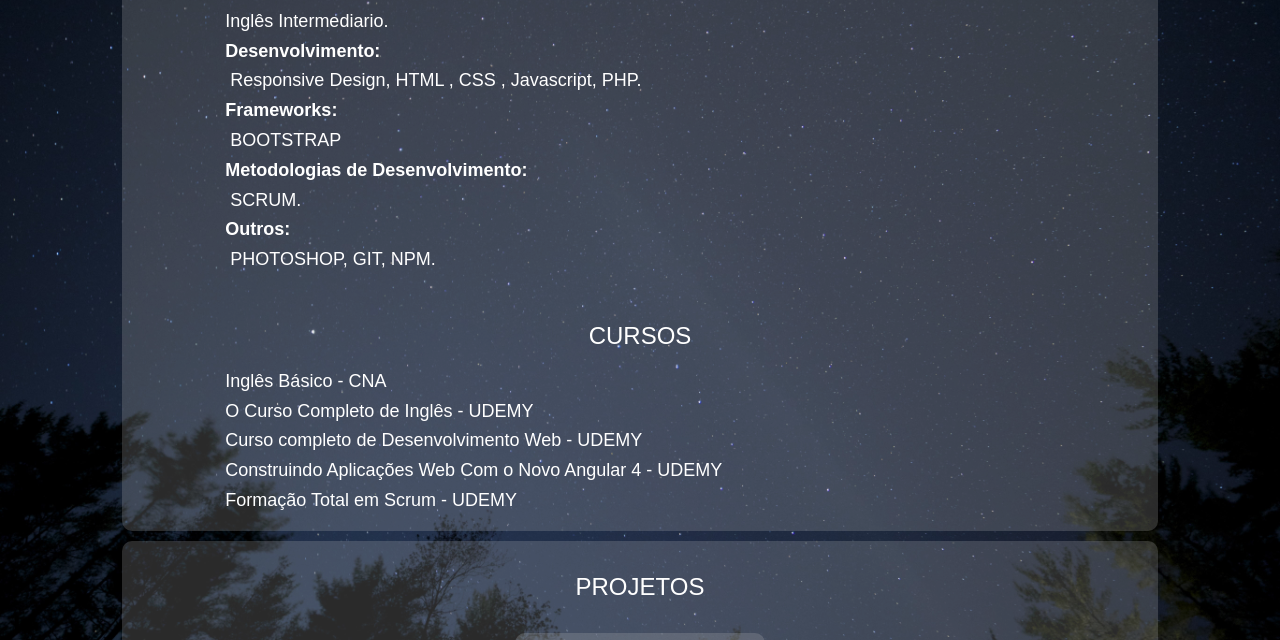
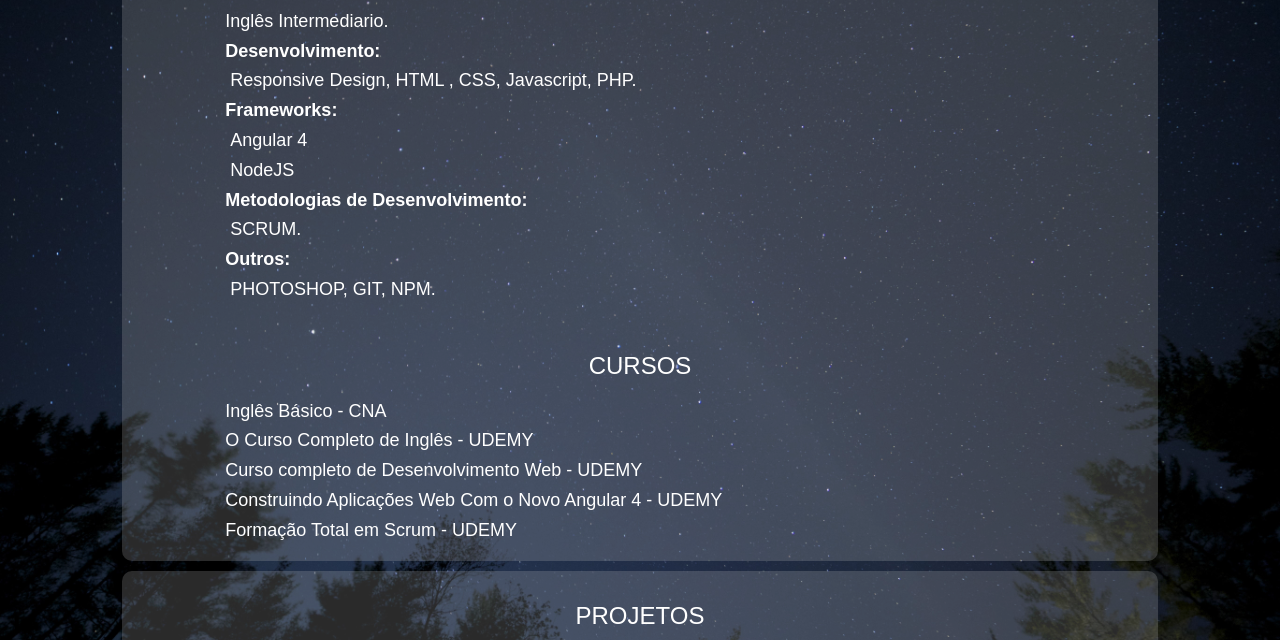
Before and after one commit to Marilzon/maril-dev, a website: page index.html in a window 1280 px wide. Shown: the part 1006-1646 px from the top of the page. Drawn offline with nearby package versions, Linux system fonts and the light colour scheme.

Commit message:
up to date

```diff
--- a/index.html
+++ b/index.html
@@ -105,11 +105,12 @@
                         </li>
                         <li>
                            <h4><strong>Desenvolvimento:</strong></h4>
-                           <h4>&nbsp;Responsive Design, HTML , CSS , Javascript, PHP.</h4>
+                           <h4>&nbsp;Responsive Design, HTML , CSS, Javascript, PHP.</h4>
                         </li>
                         <li>
                            <h4><strong>Frameworks:</strong></h4>
-                           <h4>&nbsp;BOOTSTRAP</h4>
+                           <h4>&nbsp;Angular 4</h4>
+                           <h4>&nbsp;NodeJS</h4>
                         </li>
                         <li>
                            <h4><strong>Metodologias de Desenvolvimento:</strong></h4>
```
